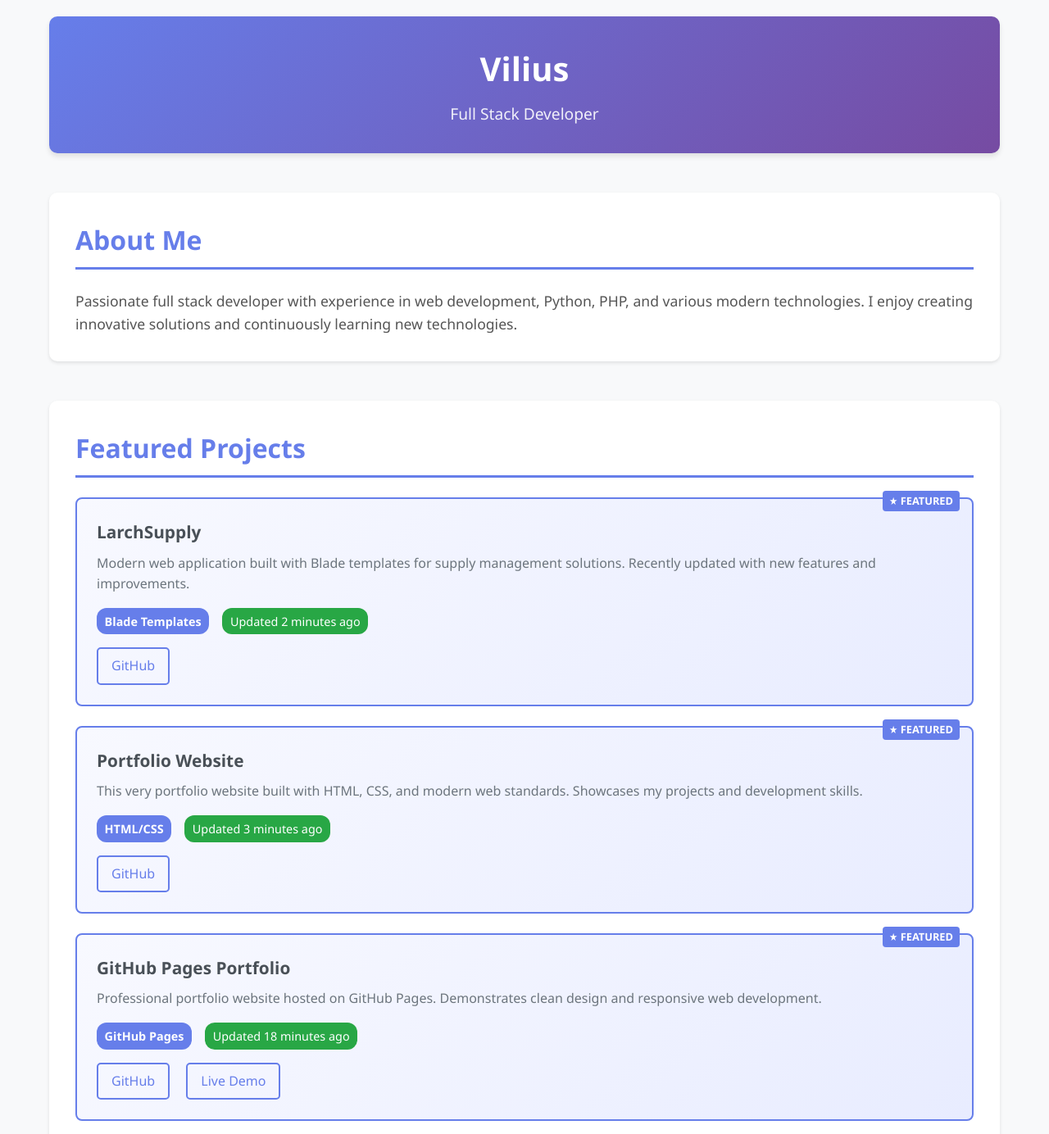
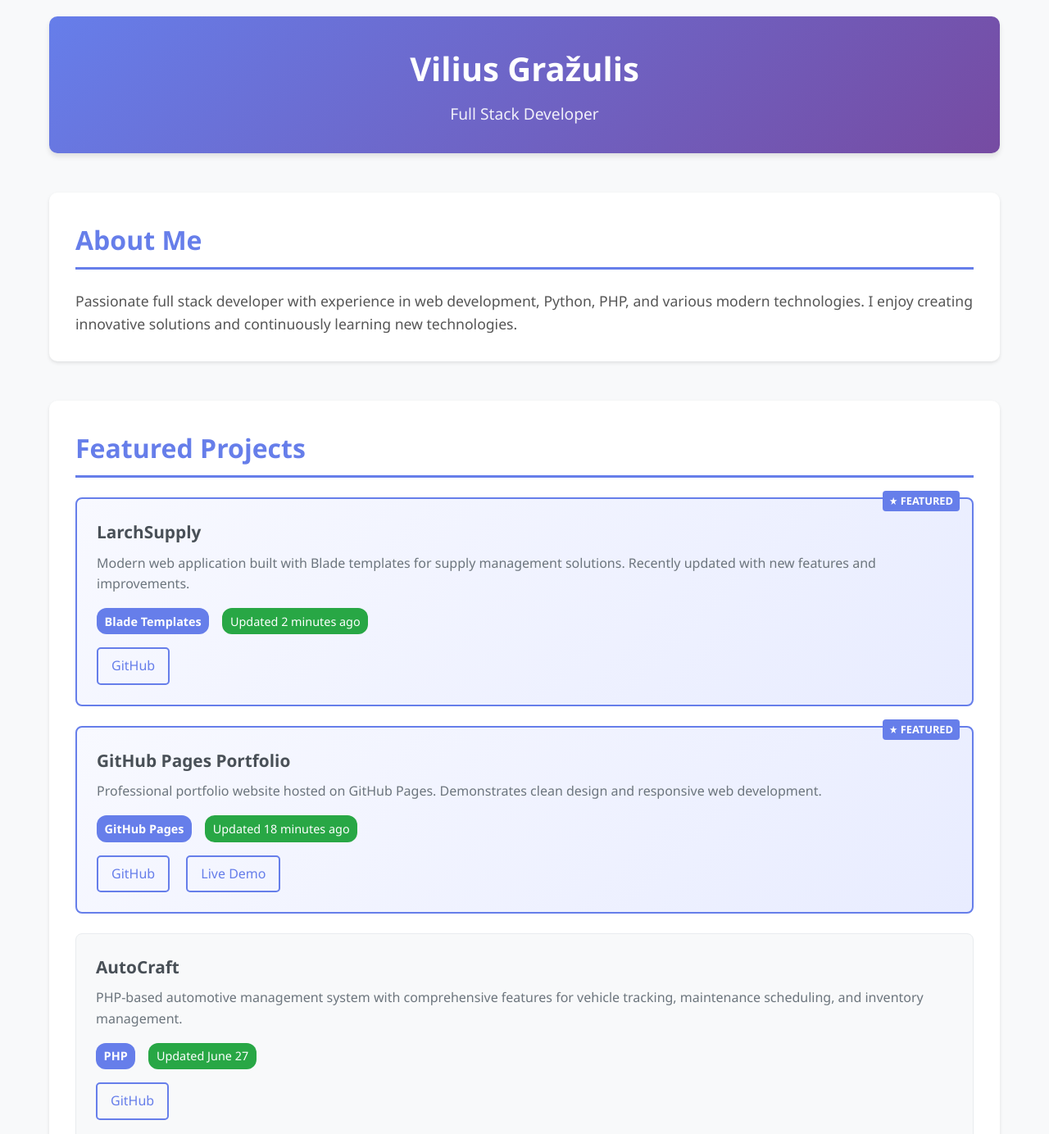
Before and after one commit to Viliusg94/portfolio, a plain HTML site: page index.html in a window 1280 px wide. Shown: the top 1384 px of the page at 82% size. Drawn offline with Linux system fonts and the light colour scheme.

Commit message:
removed 1 site

```diff
--- a/index.html
+++ b/index.html
@@ -3,12 +3,12 @@
 <head>
     <meta charset="UTF-8">
     <meta name="viewport" content="width=device-width, initial-scale=1.0">
-    <title>Your Name - Portfolio</title>
+    <title>Vilius Gražulis</title>
     <link rel="stylesheet" href="style.css">
 </head>
 <body>
     <header>
-        <h1>Vilius</h1>
+        <h1>Vilius Gražulis</h1>
         <p>Full Stack Developer</p>
     </header>
 
@@ -30,15 +30,6 @@
             <a href="https://github.com/Viliusg94/larchsupply">GitHub</a>
         </div>
 
-        <div class="project featured">
-            <h3>Portfolio Website</h3>
-            <p>This very portfolio website built with HTML, CSS, and modern web standards. Showcases my projects and development skills.</p>
-            <div class="project-meta">
-                <span class="tech-stack">HTML/CSS</span>
-                <span class="last-updated">Updated 3 minutes ago</span>
-            </div>
-            <a href="https://github.com/Viliusg94/portfolio">GitHub</a>
-        </div>
 
         <div class="project featured">
             <h3>GitHub Pages Portfolio</h3>
```
